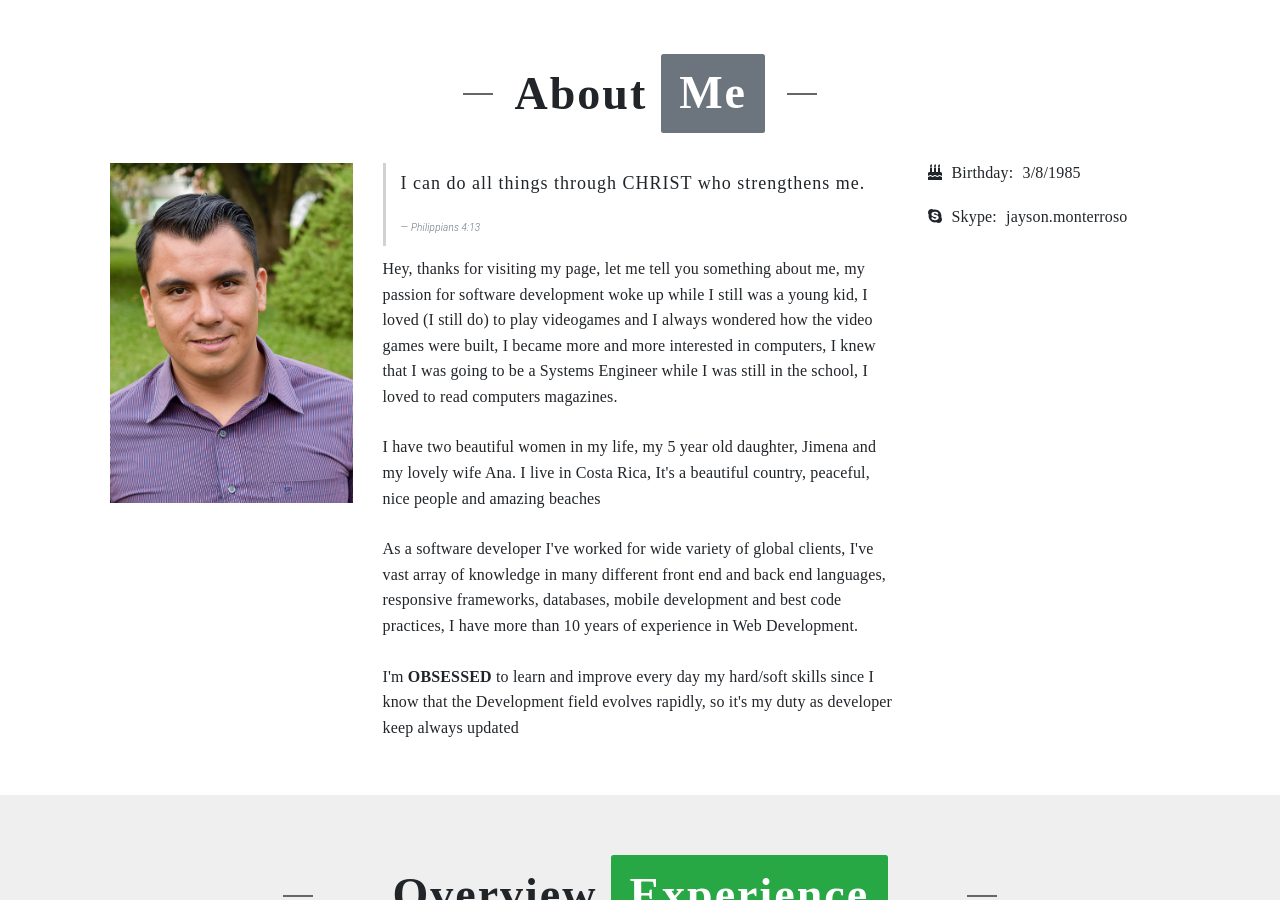
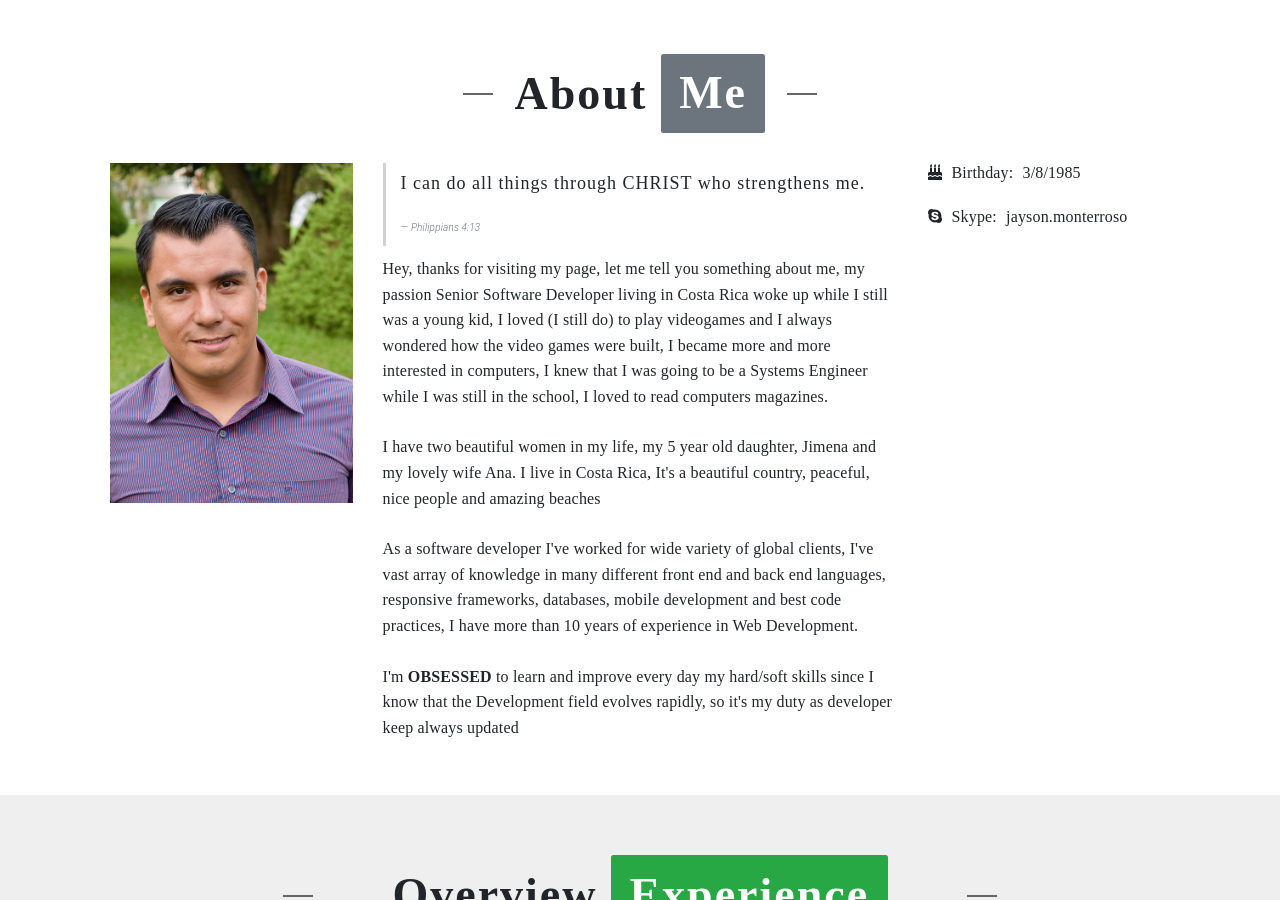
Before and after one commit to jmonterroso/jmonterroso.github.io, a Jekyll site: the page built from index.html, in a window 1280 px wide and 900 px high, scrolled down 599 px. Built offline with Jekyll 4.4.1, drawn with Linux system fonts in a browser that asks for light colours; nearby versions of some CDN libraries.

Commit message:
Updating SEO

```diff
--- a/_layouts/experience.html
+++ b/_layouts/experience.html
@@ -1,6 +1,8 @@
 ---
 layout: core
-title: Experience
+title: Jayson Monterroso Experience
+description: Here on this page I describe every job I ever had excluding freelance jobs, but full time jobs
+
 ---
 <div class="container-fluid">
     <div class="container">
--- a/_layouts/projects.html
+++ b/_layouts/projects.html
@@ -6,7 +6,8 @@ title: Experience
     <div class="container">
         <div class="row">
             <div class="col-12">
-                <h1 class="ls-4 text-uppercase fz-28 fz-md-50 fw-500">Experience</h1>
+                <h1 class="ls-4 text-uppercase fz-28 fz-md-50 fw-500">Projects</h1>
+                <h2>As a developer I have worked as a freelancer or contractor for some clients who have trusted me with their product, </h2>
             </div>
         </div>
         <div class="row">
--- a/index.html
+++ b/index.html
@@ -1,13 +1,13 @@
 ---
 # Feel free to add content and custom Front Matter to this file.
 # To modify the layout, see https://jekyllrb.com/docs/themes/#overriding-theme-defaults
-title: Jayson Monterroso Web Developer
+title: Senior Software Developer living in Costa Rica
+description: Senior Software Developer living in Costa Rica working latest technologies / Woocommerce / Ecommerce Payment / Shopify/ Pago en Linea
 layout: core
 active: home
 ---
 <div class="jumbotron jumbotron-home jumbotron-fluid py-5 d-flex align-items-center parallax">
     <div class="container py-5 text-center">
-
         <h2 class="text-uppercase fz-16 fz-md-20 fz-lg-28 ls-4 text-white">software developer</h2>
         <h1 class="ls-4 text-uppercase fz-28 fz-md-50 fz-lg-70  text-white anim-typewriter head-line">Jayson Monterroso </h1>
     </div>
@@ -31,8 +31,8 @@ active: home
 
 
                     </blockquote>
-                    <p>Hey, thanks for visiting my page, let me tell you something about me, my passion for software
-                        development woke up while I still was
+                    <p>Hey, thanks for visiting my page, let me tell you something about me, my passion Senior Software Developer living in Costa Rica
+                        woke up while I still was
                         a young kid, I loved (I still do) to play videogames and I always wondered how the video games
                         were built,
                         I became more and more interested in computers, I knew that I was going to be a Systems Engineer
```
